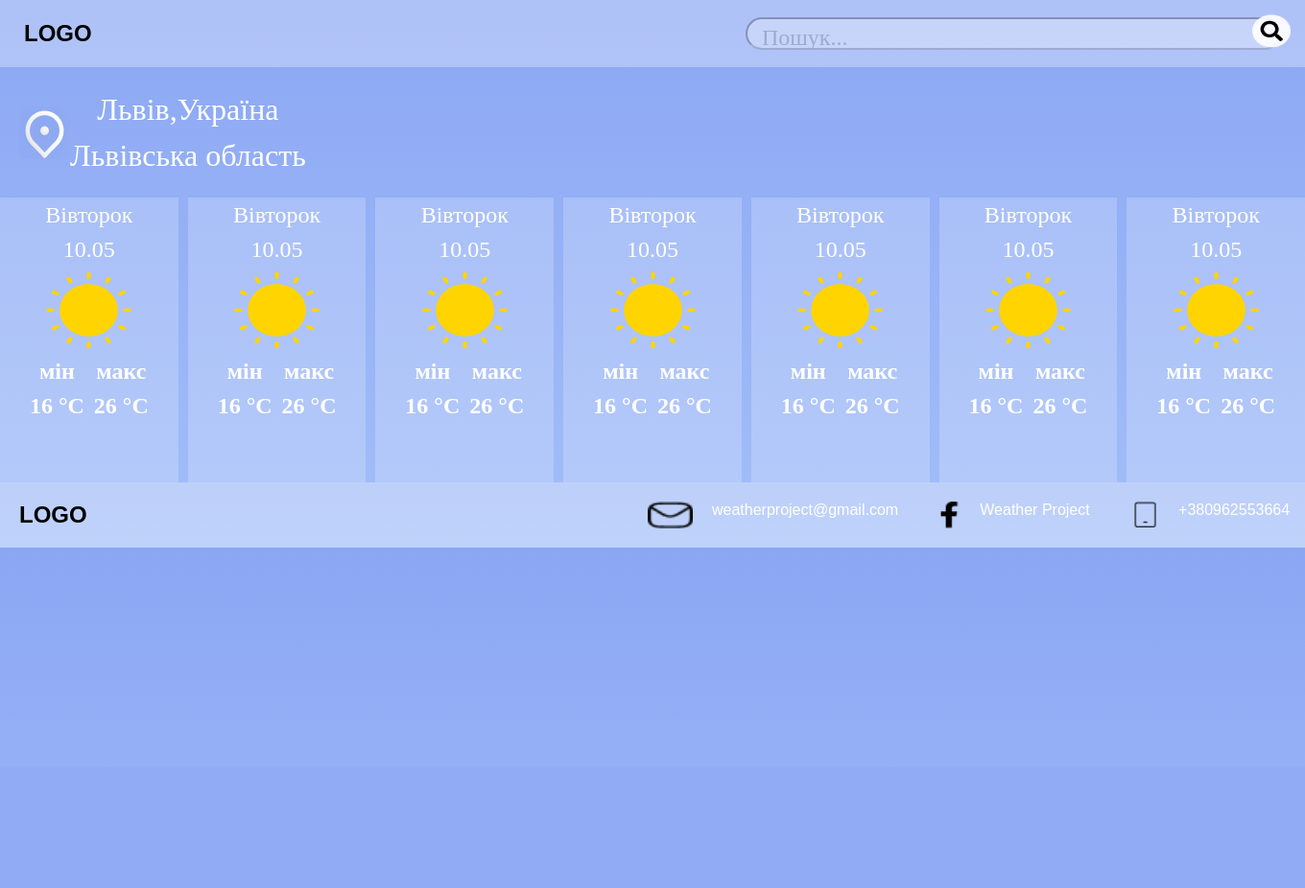
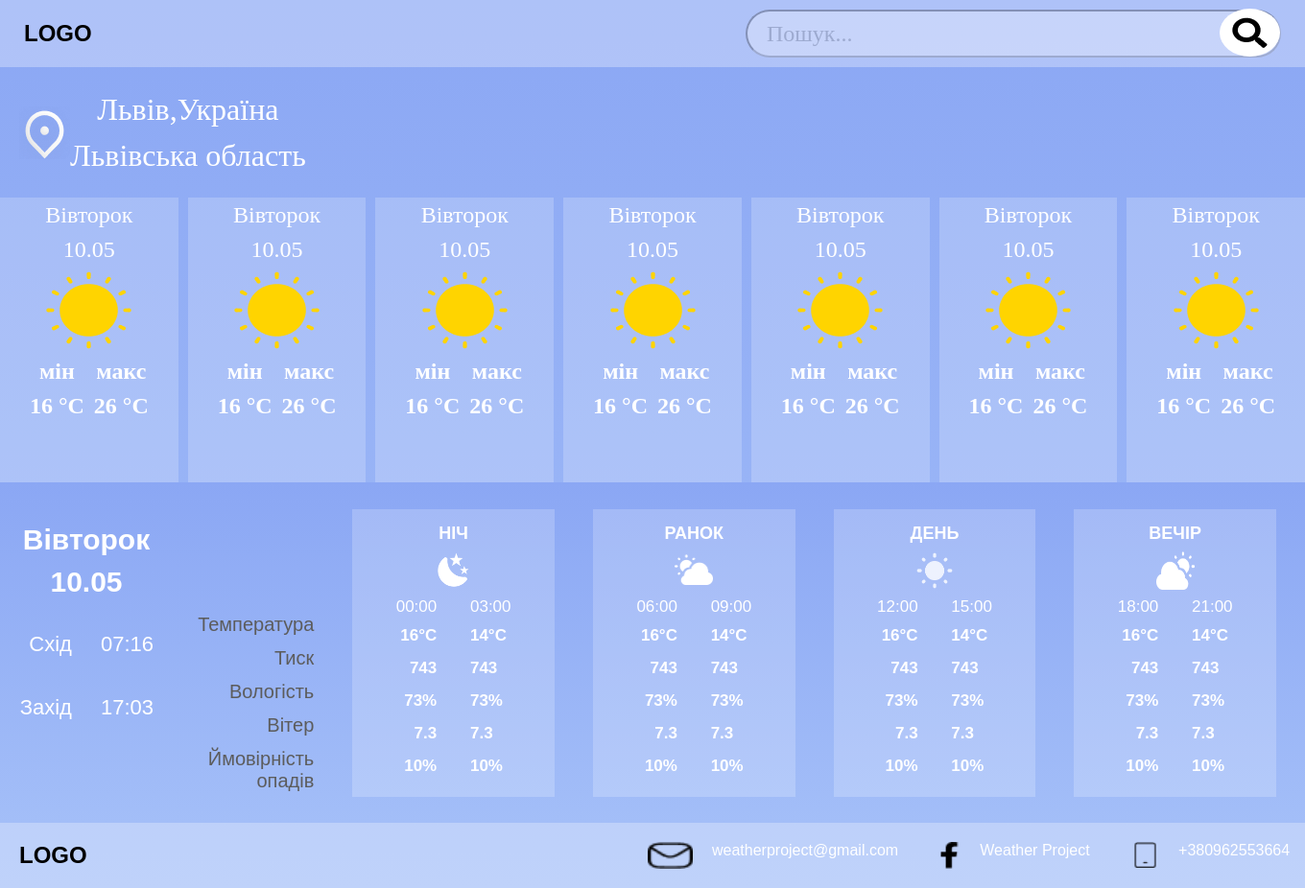
Before and after one commit to ArturVyklynets/weather_app, a Flask app: template templates/weather.html in a window 1360 px wide. Shown: the whole page at 96% size. Before the commit the page ends 571 px from the top, so only its background shows below. Run offline with Flask 3, Linux system fonts and the light colour scheme; the template is opened without the code that fills it, so the values that code supplies are empty.

Commit message:
Add Ivanna Burak's section and modify search bar

```diff
--- a/app.py
+++ b/app.py
@@ -5,7 +5,7 @@ app = Flask(__name__)
 
 @app.route("/")
 def index():
-    return render_template("index.html")
+    return render_template("weather.html")
 
 # api testing, currently simply outputs json data
 # /weather?city=kyiv&country=ukraine?api=weatherapi
--- a/static/styles/style.css
+++ b/static/styles/style.css
@@ -32,33 +32,26 @@ header {
 
   }
   .search{
+position: relative;
+font-family: Poppins;
+    display: flex;
+    align-items: center;
+    padding-left: 20px;
   width: 558px;
+  height: 50px;
   opacity: 0.3;
   border-radius: 55px;
-padding-top: 15px;
-}
-
-input::placeholder {
-width: 232px;
-height: 46px;
-padding-left: 15px;
-font-family: Poppins;
-font-weight: 400;
 font-size: 24px;
-line-height: 48px;
-letter-spacing: 0%;
-position: relative;
-
-
 }
   .but-search {
       position: absolute;
-        right: 15px;
-        top: 15px;
+      height: 50px;
+      right: 26px;
+      top: 9px;
+      padding: 9px 13px;
       border-radius: 50%;
-        background: transparent;
+      background: #fff;
       border: none;
-        outline: none;
 
   }
 
@@ -167,68 +160,74 @@ text-align: center;
 
 .weather-container {
 display: flex;
-        justify-content: center;
+flex-direction: row;
+justify-content: space-evenly;
 align-items: center;
 margin: auto;
 padding: 20px;
-        background: rgba(255, 255, 255, 0.15);
+background: linear-gradient(63.02deg, #A8C8ED 1.29%, #7673DC 99.57%);
+font-family: Arial, sans-serif;
+background: linear-gradient(to bottom, #8ba7f4, #a3bef8);
 border-bottom: none;
 }
 
 .date-info {
 display: flex;
 flex-direction: column;
-
-
+align-items: center;
+text-align: center;
+margin-bottom: 70px;
 }
 
-      .date-info h2 {
-        font-size: 27px;
-        margin: 0;
-
+.date-info h2, .date-info h1 {
+font-size: 30px;
+margin: 5px 0;
 }
 
-      .date-info h1 {
-        font-size: 27px;
-        margin: 10px 0;
-        text-align: center;
+.sun-info {
+display: flex;
+flex-direction: column;
+align-items: flex-end;
+gap: 40px;
+margin-top: 30px;
 }
 
-
-      .date-info p {
+.sun-info p {
+display: flex;
+justify-content: flex-end;
+width: 140px;
 font-size: 22px;
-        margin: 20px 0;
-        margin-top: 20px;
-        display: flex;
-        justify-content: space-between;
-        width: 120px;
-
-
+margin: 0;
 }
 
-      .date-info span {
-        font-weight: bold;
-        padding-left: 40px;
-
+.label {
+text-align: right;
+flex: 1;
+padding-right: 30px;
 }
 
+.time {
+text-align: right;
+min-width: 50px;
+}
 .weather-table {
 display: flex;
 flex-direction: row;
+justify-content: center;
 align-items: center;
 font-size: 20px;
+gap: 20px;
+}
 
-      }
 .weather-values {
 display: flex;
 flex-direction: column;
 align-items: center;
-
+text-align: center;
 }
 
 .weather-values p {
 font-size: 17px !important;
-        text-align: center;
 font-weight: bold;
 padding: 4px;
 word-spacing: 30px;
@@ -237,16 +236,22 @@ text-align: center;
 .labels {
 text-align: right;
 padding-right: 10px;
-        color:rgb(92, 92, 92);
-        font-size: 16px;
-        margin-top: 107px;
+color: rgb(92, 92, 92);
+font-size: 20px;
+margin-top: 105px;
+
 }
-
-
+.labels p{
+margin: 12px 0;
+}
 .time-period {
+display: flex;
+flex-direction: column;
+align-items: center;
+justify-content: center;
 background: rgba(255, 255, 255, 0.2);
 padding: 15px;
-        width: 140px;
+width: 220px;
 text-align: center;
 margin: 0 10px;
 }
--- a/templates/article.html
+++ b/templates/article.html
@@ -3,9 +3,12 @@
     <div class="date-info">
         <h2>Вівторок</h2>
         <h1>10.05</h1>
-            <p>Схід <span>07:16</span></p>
-            <p>Захід <span>17:03</span></p>
+        <div class="sun-info">
+            <p><span class="label">Схід</span> <span class="time">07:16</span></p>
+            <p><span class="label">Захід</span> <span class="time">17:03</span></p>
         </div>
+    </div>
+
 
           <div class="weather-table">
               <div class="labels">
@@ -18,7 +21,7 @@
 
               <div class="time-period">
                   <h3>НІЧ</h3>
-                <img src="moon.png" alt="Ніч ">
+                  <img src="{{ url_for('static', filename='images/night.png') }}" alt="Ніч ">
                   <p>00:00 03:00</p>
                   <div class="weather-values">
                     <p>16°C 14°C</p>
@@ -31,7 +34,7 @@
 
               <div class="time-period">
                   <h3>РАНОК</h3>
-                <img src="cloud.png" alt="Ранок">
+                  <img src="{{ url_for('static', filename='images/morning.png') }}" alt="Ранок">
                   <p>06:00 09:00</p>
                   <div class="weather-values">
                     <p>16°C 14°C</p>
@@ -44,7 +47,7 @@
 
               <div class="time-period">
                   <h3>ДЕНЬ</h3>
-                <img src="sun.png" alt="День">
+                  <img src="{{ url_for('static', filename='images/day.png') }}" alt="День">
                   <p>12:00 15:00</p>
                   <div class="weather-values">
 
@@ -58,7 +61,7 @@
 
               <div class="time-period">
                   <h3>ВЕЧІР</h3>
-                <img src="sun-cloud.png" alt="Вечір">
+                  <img src="{{ url_for('static', filename='images/evening.png') }}" alt="Вечір">
                   <p>18:00 21:00</p>
                   <div class="weather-values">
                     <p>16°C 14°C</p>
--- a/templates/footer.html
+++ b/templates/footer.html
@@ -1,17 +1,16 @@
 <footer>
-
-            <a href="#" class="logo"><h2>LOGO</h2></a>
+  <a href="index.html" class="logo"><h2>LOGO</h2></a>
          <div class="elem">
           <div class="email">
-                    <img src="../static/images/Message.png">
+          <img src="{{ url_for('static', filename='images/Message.png') }}">
           <p>weatherproject@gmail.com</p>
           </div>
           <div class="facebook">
-                        <img src="../static/images/facebook.png">
+              <img src="{{ url_for('static', filename='images/facebook.png') }}">
               <p>Weather Project</p>
           </div>
               <div class="phone">
-                            <img src="../static/images/phone.png">
+                  <img src="{{ url_for('static', filename='images/phone.png') }}">
                   <p>+380962553664</p>
               </div>
 </div>
--- a/templates/header.html
+++ b/templates/header.html
@@ -1,9 +1,9 @@
 <header>
-        <a href="#" class="logo"><h2>LOGO</h2></a>
+  <a href="index.html" class="logo"><h2>LOGO</h2></a>
  <form method="GET">
   <input type="text" class="search" placeholder="Пошук..." >
   <button type="submit" class="but-search">
-            <img  src="../static/images/Button.png"  width="40px" height="35px">
+      <img  src="{{ url_for('static', filename='images/Button.png') }}">
   </button>
   </form>
 </div>
--- a/templates/index.html
+++ b/templates/index.html
@@ -4,7 +4,7 @@
 <meta charset="UTF-8">
 <meta http-equiv="X-UA-Compatible" content="IE=edge">
 <meta name="viewport" content="width=device-width, initial-scale=1.0">
-<link rel="stylesheet" href="..//static/styles/style.css">
+<link rel="stylesheet" href="{{ url_for('static', filename='styles/style.css') }}">
 <title></title>
 </head>
 <body>
--- a/templates/weather.html
+++ b/templates/weather.html
@@ -11,7 +11,7 @@
     {% include 'header.html' %}
     <main>
       <div class="city">
-    <img src="../static/images/map.png">
+          <img src="{{ url_for('static', filename='images/map.png') }}">
           <div class="city-name">
           <p>Львів,Україна</p>
           <p>Львівська область</p>
@@ -20,7 +20,7 @@
               <div class="frame">
                   <p>Вівторок</p>
                   <p>10.05</p>
-            <img src="../static/images/Sunny.png">
+                  <img src="{{ url_for('static', filename='images/Sunny.png') }}">
                   <div class="range">
                       <div class="range-title">
                           <p>мін</p>
@@ -35,7 +35,7 @@
           <div class="frame">
               <p>Вівторок</p>
               <p>10.05</p>
-        <img src="../static/images/Sunny.png">
+              <img src="{{ url_for('static', filename='images/Sunny.png') }}">
               <div class="range">
                   <div class="range-title">
                       <p>мін</p>
@@ -50,7 +50,7 @@
       <div class="frame">
           <p>Вівторок</p>
           <p>10.05</p>
-    <img src="../static/images/Sunny.png">
+          <img src="{{ url_for('static', filename='images/Sunny.png') }}">
           <div class="range">
               <div class="range-title">
                   <p>мін</p>
@@ -65,7 +65,7 @@
       <div class="frame">
           <p>Вівторок</p>
           <p>10.05</p>
-    <img src="../static/images/Sunny.png">
+          <img src="{{ url_for('static', filename='images/Sunny.png') }}">
           <div class="range">
               <div class="range-title">
                   <p>мін</p>
@@ -80,7 +80,7 @@
       <div class="frame">
           <p>Вівторок</p>
           <p>10.05</p>
-    <img src="../static/images/Sunny.png">
+          <img src="{{ url_for('static', filename='images/Sunny.png') }}">
           <div class="range">
               <div class="range-title">
                   <p>мін</p>
@@ -95,7 +95,7 @@
       <div class="frame">
           <p>Вівторок</p>
           <p>10.05</p>
-    <img src="../static/images/Sunny.png">
+          <img src="{{ url_for('static', filename='images/Sunny.png') }}">
           <div class="range">
               <div class="range-title">
                   <p>мін</p>
@@ -110,7 +110,7 @@
       <div class="frame">
           <p>Вівторок</p>
           <p>10.05</p>
-    <img src="../static/images/Sunny.png">
+          <img src="{{ url_for('static', filename='images/Sunny.png') }}">
           <div class="range">
               <div class="range-title">
                   <p>мін</p>
@@ -122,8 +122,9 @@
               </div>
           </div>
         </div>
+      </div>
 
-</div>
+      {% include 'article.html' %}
       </main>
 {% include 'footer.html' %}
 </body>
```
Also changed, not shown: static/images/Button.png, static/images/day.png (added), static/images/evening.png (added), static/images/morning.png (added), static/images/night.png (added). Lines whose indentation alone changed are shown as unchanged.
